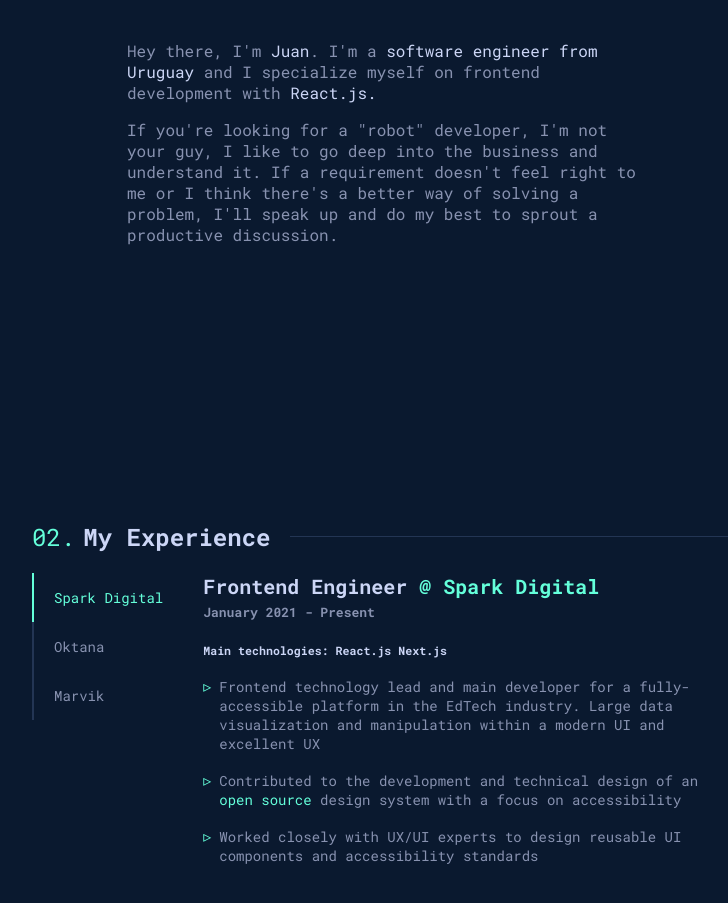
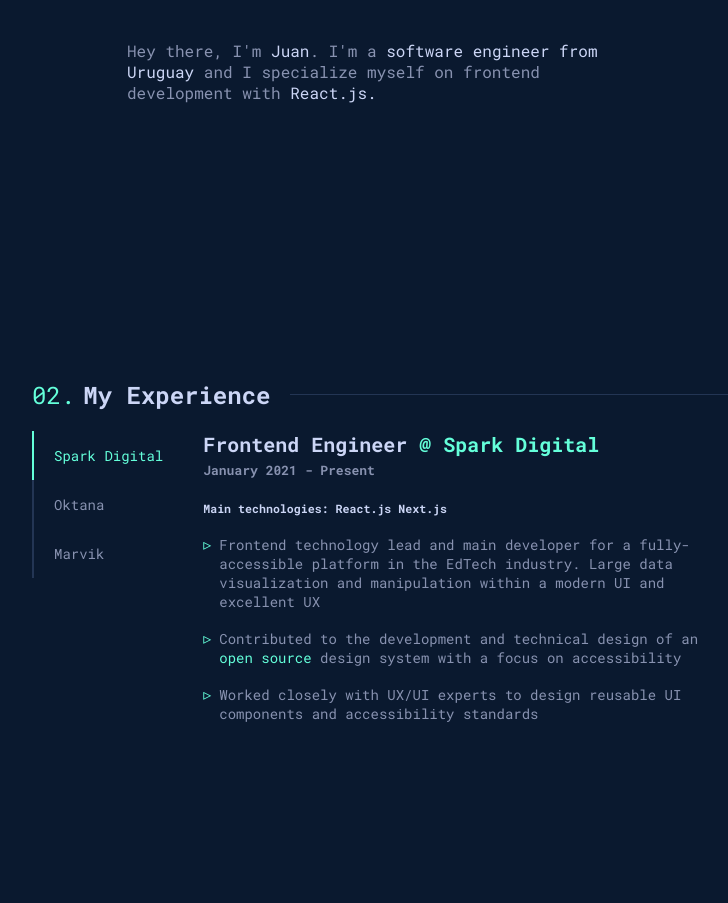
Before and after one commit to JRebella/portfolio, a Next.js app: page / in a window 1280 px wide. Shown: the part 1088-1991 px from the top of the page, without its empty margins (258-986 px from the left). After the commit the page ends 1922 px from the top, so only its background shows below. Built offline with nearby package versions, Linux system fonts and the light colour scheme.

Commit message:
fix: WIP about section

```diff
--- a/pageComponents/about/aboutSection.tsx
+++ b/pageComponents/about/aboutSection.tsx
@@ -10,17 +10,17 @@ const AboutSection: FunctionComponent<ComponentProps<"section">> = () => {
       <div>
         <p>
           Hey there, I'm <span className="text-accent">Juan</span>. I'm a{" "}
-          <span className="text-accent">software engineer from Uruguay</span>{" "}
-          and I specialize myself on frontend development with{" "}
+          <span className="text-accent">software engineer from Uruguay</span> and I
+          specialize myself on frontend development with{" "}
           <span className="text-accent">React.js.</span>
         </p>
 
-        <p>
-          If you're looking for a "robot" developer, I'm not your guy, I like to
-          go deep into the business and understand it. If a requirement doesn't
-          feel right to me or I think there's a better way of solving a problem,
-          I'll speak up and do my best to sprout a productive discussion.
-        </p>
+        {/* <p>
+          If you're looking for a "robot" developer, I'm not your guy, I like to go deep
+          into the business and understand it. If a requirement doesn't feel right to me
+          or I think there's a better way of solving a problem, I'll speak up and do my
+          best to sprout a productive discussion.
+        </p> */}
       </div>
     </section>
   );
```
